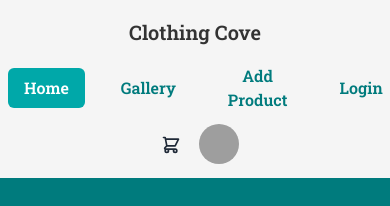
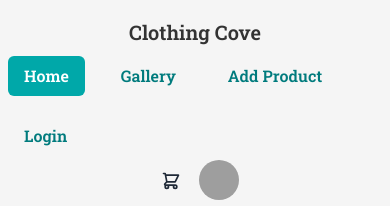
Before and after one commit to frustrated018/B8A10-Client, a React (Vite) app: page / in a window 390 px wide. Shown: the top 206 px of the page. Built offline with nearby package versions, Linux system fonts and the light colour scheme; grey boxes are pictures that could not be loaded.

Commit message:
Fixed a few more responsive issues

```diff
--- a/src/Components/Navbar/Navbar.jsx
+++ b/src/Components/Navbar/Navbar.jsx
@@ -11,7 +11,7 @@ const Navbar = () => {
           </a>
         </div>
         {/* Navlinks */}
-        <div className="flex gap-5">
+        <div className="flex gap-5 flex-wrap">
           <NavLink
             to="/"
             className={({ isActive, isPending }) =>
--- a/src/Pages/Login/Login.jsx
+++ b/src/Pages/Login/Login.jsx
@@ -9,7 +9,7 @@ const Login = () => {
         backgroundImage: "url(https://i.ibb.co/kMFcGFr/Sprinkle-1.png)",
         backgroundSize: "cover",
         backgroundRepeat: "no-repeat",
-        height: "100vh",
+        // height: "100vh",
         position: "relative",
       }}
     >
--- a/src/Pages/Signup/Signup.jsx
+++ b/src/Pages/Signup/Signup.jsx
@@ -10,9 +10,9 @@ const Signup = () => {
         backgroundImage: "url(https://i.ibb.co/vvrLrsZ/Wave.png)",
         backgroundSize: "cover",
         backgroundRepeat: "no-repeat",
-        height: "100vh",
+        // height: "100vh",
         position: "relative",
-        backgroundColor: "#F5F5F5", // Soft Gray
+        backgroundColor: "#F5F5F5",
       }}
     >
       <div className="hero-content">
```
